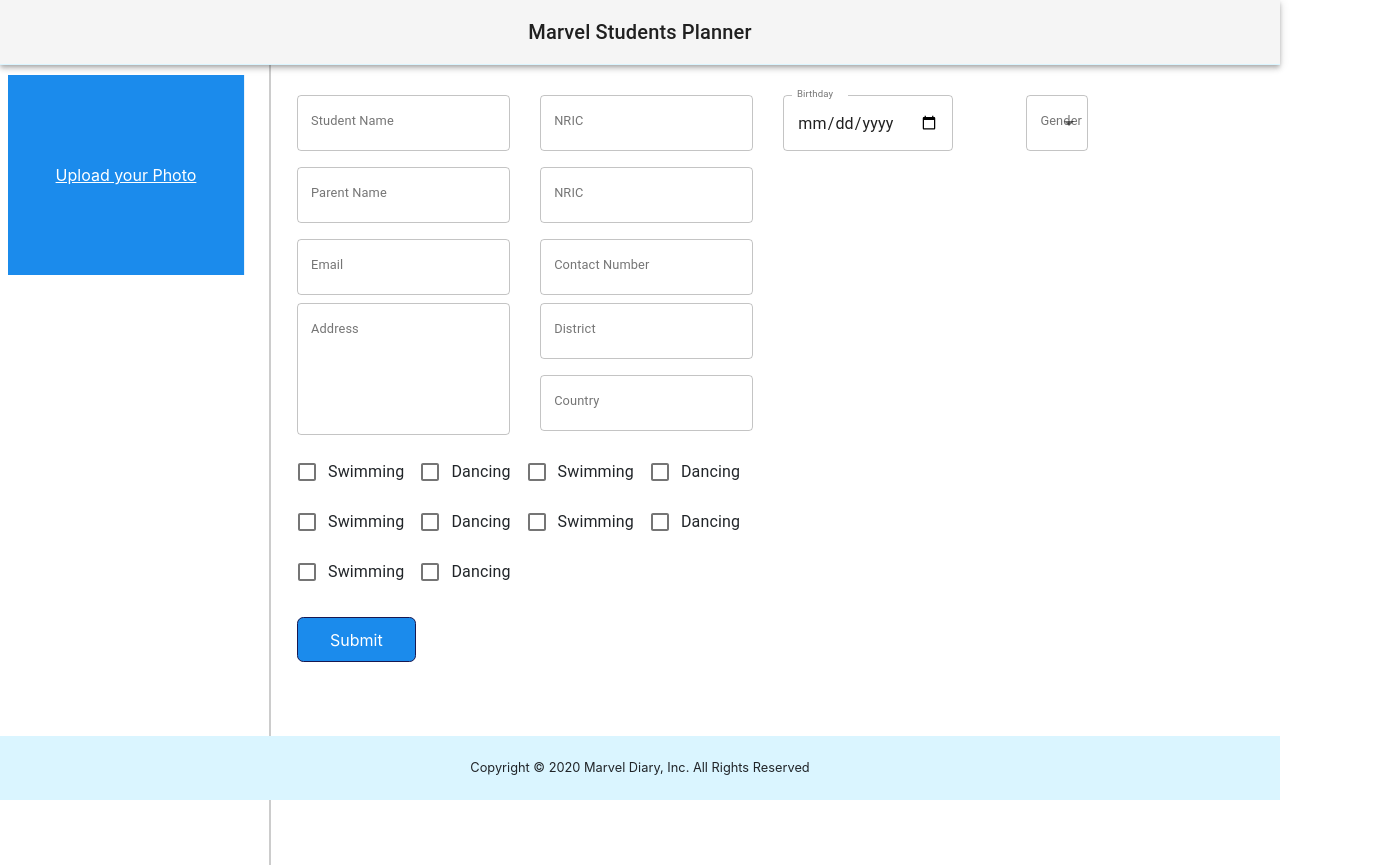
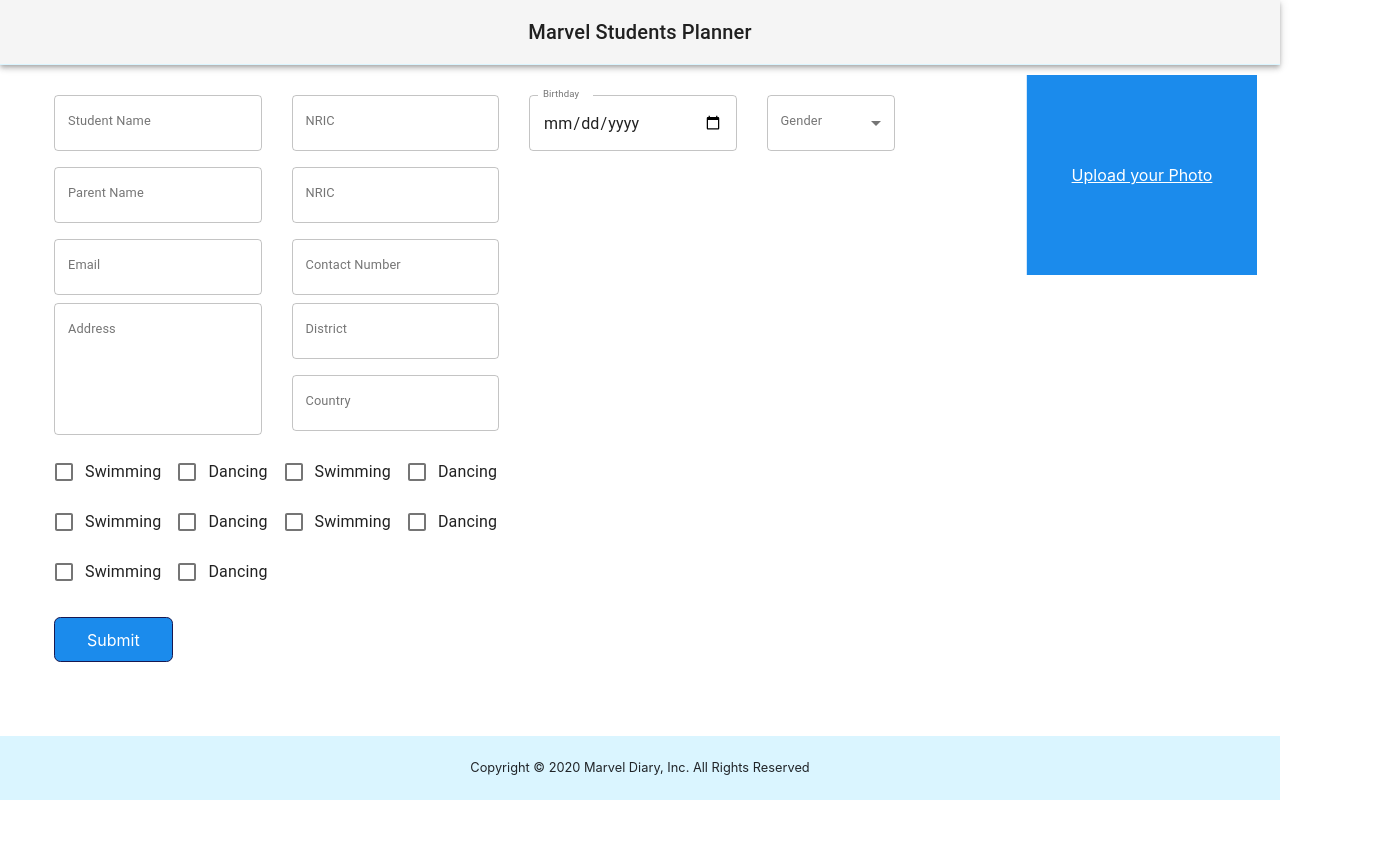
Before and after one commit to pradeep-charism/marvel-ui-service, a React (Create React App) app: page /register in a window 1280 px wide. Shown: the whole page, 1386 px wide, since content can reach past the window. After the commit the page ends 800 px from the top, so only its background shows below. Built offline with nearby package versions, Linux system fonts and the light colour scheme.

Commit message:
working page

```diff
--- a/src/components/ProfileImage/style.css
+++ b/src/components/ProfileImage/style.css
@@ -1,7 +1,7 @@
 .leftPanel {
   /* padding: 20px; */
   margin: 10px;
-  float: left;
+  float: right;
   width: 20%;
 }
 .profileImage {
--- a/src/screens/Register/Register.js
+++ b/src/screens/Register/Register.js
@@ -8,19 +8,20 @@
 export class Register extends Component {
     render() {
         return (
-            <div className="row">
+            <React.Fragment>
                 <ProfileImage/>
-                <Divider/>
                 <RightContent/>
-            </div>
+            </React.Fragment>
 
-        // <React.Fragment>
-        //     <CssBaseline />
-        //     <Container fixed>
-        //         <CenteredGrid/>
-        //
-        //     </Container>
-        // </React.Fragment>
+
+
+            // <CssBaseline />
+            // <Container fixed>
+            //     <div className="row">
+            //     <CenteredGrid/>
+            //     </div>
+            // </Container>
+
         )
     }
 }
--- a/src/screens/Register/components/RightContent/CenteredGrid.js
+++ b/src/screens/Register/components/RightContent/CenteredGrid.js
@@ -39,9 +39,8 @@
 
                 <Grid item xs={9}>
                     <Paper className={classes.paper}>
-
                         <div className="row">
-                            <div className="col-sm-3 mb-3">
+                            <div className="col-sm-3 mb-4">
                                 <TextField
                                     variant="outlined"
                                     id="studentName"
@@ -58,7 +57,7 @@
                                     label="NRIC"
                                 />
                             </div>
-                            <div className="col-sm-2 mb-3">
+                            <div className="col-sm-3 mb-3">
                                 <TextField
                                     variant="outlined"
                                     id="age"
@@ -73,7 +72,6 @@
                                         this.inputChange(e)
                                     }}
                                 />
-
                             </div>
                         </div>
                         <div className="row">
@@ -120,11 +118,8 @@
                     </Paper>
                 </Grid>
                 <Grid item xs={3}>
-                    <Paper className={classes.paper}>
-                        <div className="col-sm-2 mb-3">
-                            <ProfileImage/>
-                        </div>
-                    </Paper>
+
+                    <ProfileImage/>
                 </Grid>
                 <Grid item xs={3}>
                     <Paper className={classes.paper}>xs=3</Paper>
--- a/src/screens/Register/components/RightContent/RightContent.js
+++ b/src/screens/Register/components/RightContent/RightContent.js
@@ -7,6 +7,8 @@
 import './style.css';
 import TextField from '@material-ui/core/TextField';
 import {Checkbox, FormControlLabel, FormGroup, MenuItem} from "@material-ui/core";
+import Paper from "@material-ui/core/Paper";
+import Grid from "@material-ui/core/Grid";
 
 export class RightContent extends Component {
     constructor(props) {
@@ -191,6 +193,7 @@
 
         return (
             <React.Fragment>
+                <Paper>
                     <div className="rightPanel">
                         <div className="row">
                             <div className="col-sm-3 mb-3">
@@ -210,6 +213,7 @@
                                     id="lastName"
                                     name="lastName"
                                     label="NRIC"
+                                    fullWidth
                                     value={lastName}
                                     onChange={(e) => {
                                         this.inputChange(e)
@@ -223,6 +227,7 @@
                                     name="age"
                                     label="Birthday"
                                     type="date"
+                                    fullWidth
                                     InputLabelProps={{
                                         shrink: true,
                                     }}
@@ -231,12 +236,13 @@
                                     }}
                                 />
                             </div>
-                        <div className="col-sm-3 mb-3">
+                            <div className="col-sm-2 mb-3">
                                 <TextField
                                     variant="outlined"
                                     id="gender"
                                     select
                                     label="Gender"
+                                    fullWidth
                                 >
                                     {genderList.map((option) => (
                                         <MenuItem key={option.value} value={option.value}>
@@ -268,6 +274,7 @@
                                     id="lastName"
                                     name="lastName"
                                     label="NRIC"
+                                    fullWidth
                                     value={lastName}
                                     onChange={(e) => {
                                         this.inputChange(e)
@@ -298,6 +305,7 @@
                                     name="telephone"
                                     label="Contact Number"
                                     value={telephone}
+                                    fullWidth
                                     onChange={(e) => {
                                         this.inputChange(e)
                                     }}
@@ -325,6 +333,7 @@
                                         id="district"
                                         name="district"
                                         label="District"
+                                        fullWidth
                                     />
                                 </div>
                                 <TextField
@@ -332,6 +341,7 @@
                                     id="district"
                                     name="district"
                                     label="Country"
+                                    fullWidth
                                 />
                             </div>
                         </div>
@@ -339,43 +349,53 @@
                             <div className="col-sm-7 mb-3">
                                 <FormGroup row>
                                     <FormControlLabel
-                                    control={<Checkbox onChange={this.handleChange} name="checkedA" color="primary"/>}
+                                        control={<Checkbox onChange={this.handleChange} name="checkedA"
+                                                           color="primary"/>}
                                         label="Swimming"
                                     />
                                     <FormControlLabel
-                                    control={<Checkbox onChange={this.handleChange} name="checkedB" color="primary"/>}
+                                        control={<Checkbox onChange={this.handleChange} name="checkedB"
+                                                           color="primary"/>}
                                         label="Dancing"
                                     />
                                     <FormControlLabel
-                                    control={<Checkbox onChange={this.handleChange} name="checkedA" color="primary"/>}
+                                        control={<Checkbox onChange={this.handleChange} name="checkedA"
+                                                           color="primary"/>}
                                         label="Swimming"
                                     />
                                     <FormControlLabel
-                                    control={<Checkbox onChange={this.handleChange} name="checkedB" color="primary"/>}
+                                        control={<Checkbox onChange={this.handleChange} name="checkedB"
+                                                           color="primary"/>}
                                         label="Dancing"
                                     />
                                     <FormControlLabel
-                                    control={<Checkbox onChange={this.handleChange} name="checkedA" color="primary"/>}
+                                        control={<Checkbox onChange={this.handleChange} name="checkedA"
+                                                           color="primary"/>}
                                         label="Swimming"
                                     />
                                     <FormControlLabel
-                                    control={<Checkbox onChange={this.handleChange} name="checkedB" color="primary"/>}
+                                        control={<Checkbox onChange={this.handleChange} name="checkedB"
+                                                           color="primary"/>}
                                         label="Dancing"
                                     />
                                     <FormControlLabel
-                                    control={<Checkbox onChange={this.handleChange} name="checkedA" color="primary"/>}
+                                        control={<Checkbox onChange={this.handleChange} name="checkedA"
+                                                           color="primary"/>}
                                         label="Swimming"
                                     />
                                     <FormControlLabel
-                                    control={<Checkbox onChange={this.handleChange} name="checkedB" color="primary"/>}
+                                        control={<Checkbox onChange={this.handleChange} name="checkedB"
+                                                           color="primary"/>}
                                         label="Dancing"
                                     />
                                     <FormControlLabel
-                                    control={<Checkbox onChange={this.handleChange} name="checkedA" color="primary"/>}
+                                        control={<Checkbox onChange={this.handleChange} name="checkedA"
+                                                           color="primary"/>}
                                         label="Swimming"
                                     />
                                     <FormControlLabel
-                                    control={<Checkbox onChange={this.handleChange} name="checkedB" color="primary"/>}
+                                        control={<Checkbox onChange={this.handleChange} name="checkedB"
+                                                           color="primary"/>}
                                         label="Dancing"
                                     />
                                 </FormGroup>
@@ -388,6 +408,7 @@
                             </div>
                         </div>
                     </div>
+                </Paper>
             </React.Fragment>
 
         )
```
Lines whose indentation alone changed are shown as unchanged.
